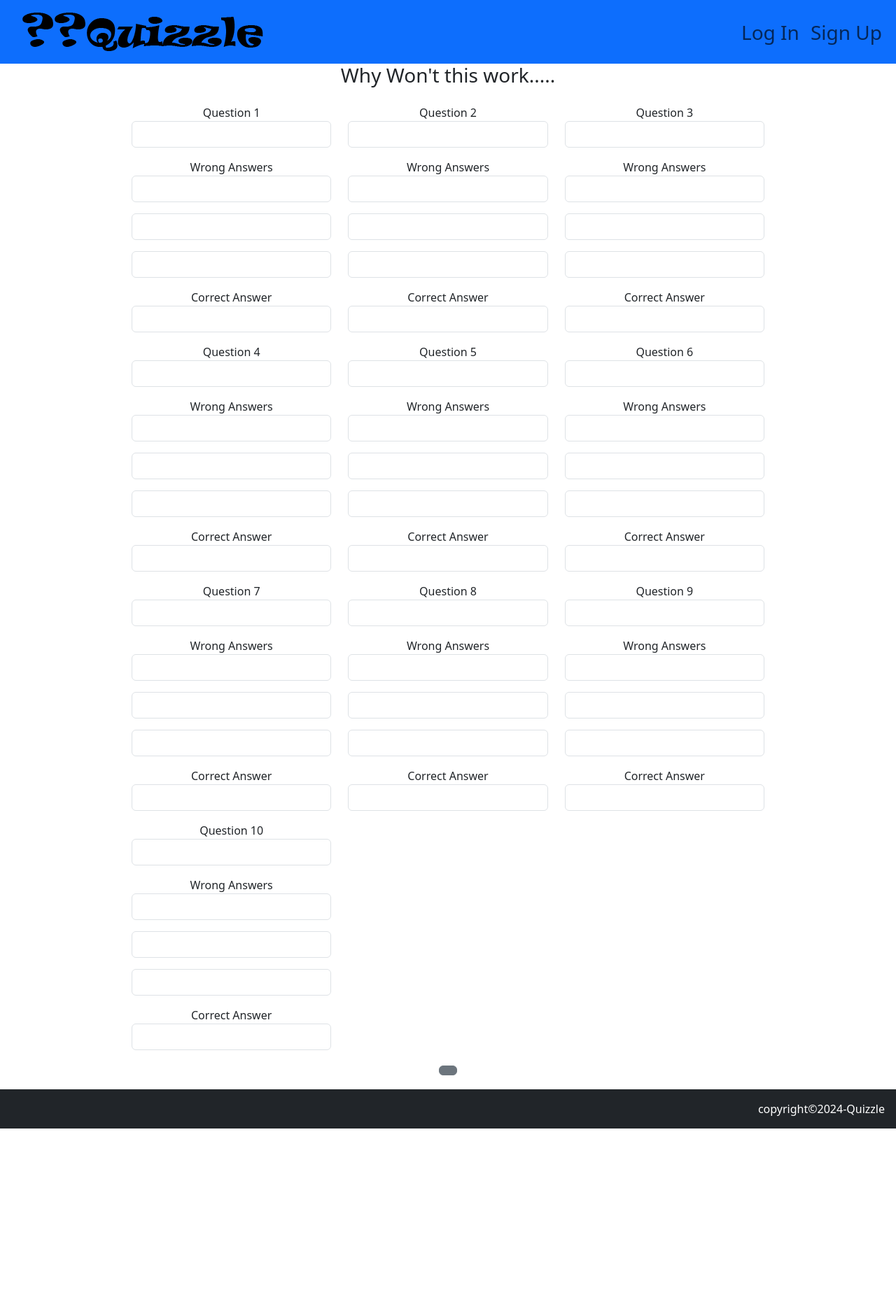
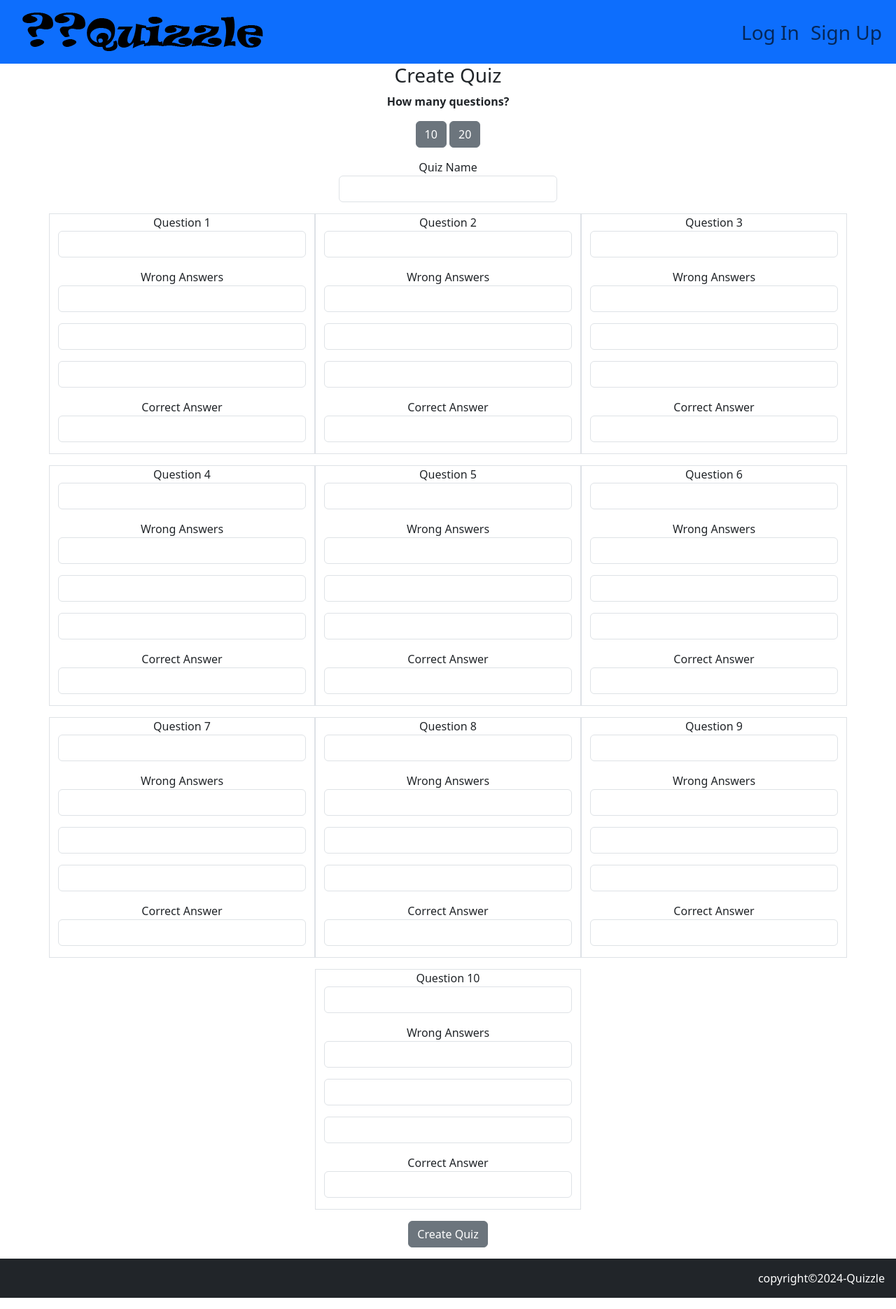
Before and after one commit to Jimbo8927/set09103, a Flask app: page /create-quiz/Q-A in a window 1280 px wide. Shown: the whole page at 70% size. Before the commit the page ends 1613 px from the top, so only its background shows below. Run offline with Flask 3, Linux system fonts and the light colour scheme; a user stored in the database is signed in; some libraries are stand-ins or nearby versions.

Commit message:
updated create quiz

```diff
--- a/routes.py
+++ b/routes.py
@@ -594,17 +594,28 @@ def listAdmin():
             flash("Couldn't retrieve user data")
             return redirect(url_for('home'))
 
-@app.route('/create-quiz')
+
+# create quiz - choose name and size of quiz
+@app.route('/create-quiz', methods =['GET','POST'])
 @requires_admin
 def createQuiz():
-    return render_template("create-quiz-title-size.html")
+    if request.method == "POST":
+        try:
+            raise valeError("error")
 
+        except:
+            flash("didn't work")
+            return redirect(url_for("createQuiz"))
+    else:
+        return render_template("create-quiz-Q-A.html")
+
+# create quiz - add questions and answers for quiz
 @app.route('/create-quiz/Q-A')
 @requires_admin
 def createQuizQandA():
-    quizName = "Why Won't this work....."
-    questionAmount = 10
-    return render_template("create-quiz-Q-A.html", quizName = quizName, qAmount = questionAmount)
+    quizName = "Harry Potter"
+    questionAmount = 20
+    return render_template("create-quiz-Q-A.html")
 
 
 # print config information to the user
--- a/static/js/quizzle.js
+++ b/static/js/quizzle.js
@@ -36,23 +36,47 @@ function checkPass(event) {
 
 function createQuizInputFields(numb) {
 
+    // fethces the id of the section to add the question and answer input fields
+    let quizSection = document.getElementById("quizInput");
+
+    // checks if the section has child nodes and removes them
+    while(quizSection.hasChildNodes()) {
+        quizSection.removeChild(quizSection.lastChild);
+    }
+
     let form = document.createElement("FORM");
     form.setAttribute("name", "quiz");
     form.setAttribute("method", "post");
 
     let outerDiv = document.createElement("DIV");
-    //outerDiv.setAttribute("class", "d-flex flex-wrap");
     outerDiv.setAttribute("class", "container");
 
     let rowDiv = document.createElement("DIV");
-    //outerDiv.setAttribute("class", "d-flex flex-wrap");
     rowDiv.setAttribute("class", "row");
+
+    // creates a label for each question
+    let quizNameLabel = document.createElement("LABEL");
+    quizNameLabel.setAttribute("name", "quizName-input");
+
+    // creates a text node and appends it to the label
+    let text0 = document.createTextNode("Quiz Name");
+    quizNameLabel.appendChild(text0);
+
+    // creates an input for the quiz name
+    let quizNameInput = document.createElement("INPUT");
+    quizNameInput.setAttribute("type", "text");
+    quizNameInput.setAttribute("class", "form-control w-25 mx-auto mb-3");
+    quizNameInput.setAttribute("style", "min-width: 300px");
+
+    form.appendChild(quizNameLabel);
+    form.appendChild(quizNameInput);
 
     for(let count = 0; count < numb; count++) {
 
         let innerDivs = document.createElement("DIV");
-        //innerDivs.setAttribute("class", "d-flex flex-column");
-        innerDivs.setAttribute("class", "col-4");
+        innerDivs.setAttribute("class", "col-4 mx-auto mb-3 border");
+        innerDivs.setAttribute("style", "min-width: 300px");
+        innerDivs.style.maxWidth = "500px";
 
         // creates a label for each question
         let questionLabel = document.createElement("LABEL");
@@ -127,20 +151,17 @@ function createQuizInputFields(numb) {
         // appends outerDiv to form
         form.appendChild(outerDiv);
 
-        //questionInput.setAttribute("", "")
-
     }
 
     // creates button, adds attributes
     let submitBtn = document.createElement("BUTTON")
     submitBtn.setAttribute("type", "submit");
     submitBtn.setAttribute("class", "btn btn-secondary");
+    submitBtn.textContent = "Create Quiz";
 
     // appends the button to the bottom of the form
     form.append(submitBtn);
 
-    // fethces the id of the section to add the question and answer input fields
     // appends the form created above to the section
-    let quizSection = document.getElementById("quizInput");
     quizSection.append(form);
 }
--- a/templates/create-quiz-Q-A.html
+++ b/templates/create-quiz-Q-A.html
@@ -1,18 +1,24 @@
 {% extends "baseTemplate.html" %}
 {% block content %}
 <script>
-    let quAmount = {{ qAmount }};
+
     window.onload = function loadFunction() {
-        createQuizInputFields(quAmount);
+        createQuizInputFields(10);
     }
 
 </script>
 
 <div class="m-auto text-center">
-    <h3> {{ quizName }} </h3>
+    <h3> Create Quiz </h3>
+    <strong><p>How many questions?</p></strong>
+    <button name="quiz-size" class="btn btn-secondary" type="button" onclick="createQuizInputFields(10)" value="10">10</button>
+    <button name="quiz-size" class="btn btn-secondary" type="button" onclick="createQuizInputFields(20)" value="20">20</button>
+
 </div>
 
-<div id="quizInput" class="w-75 p-3 text-center m-auto">
+
+
+<div id="quizInput" class="p-3 text-center m-auto">
 
 </div>
 
--- a/templates/create-quiz-title-size.html
+++ b/templates/create-quiz-title-size.html
@@ -3,11 +3,11 @@
 <div class="m-auto text-center">
     <form>
         <div class="m-auto text-center">
-            <label">Quiz Name</label>
-            <input type="text" id="quiz-name" name="quiz-name"></input>
+            <strong><label">Quiz Name</label></strong></br>
+            <input type="text" id="quiz-name" name="quiz-name"></input><br><br>
         </div>
 
-        <p>How many questions?</p>
+        <strong><p>How many questions?</p></strong>
         <button name="quiz-size" type="submit" value="10">10</button>
         <button name="quiz-size" type="submit" value="20">20</button>
     </form>
--- a/templates/navbar.html
+++ b/templates/navbar.html
@@ -11,7 +11,7 @@
 				    <a class="nav-link dropdown-toggle" href="#" role="button" data-bs-toggle="dropdown" aria-expanded="false">Quizzes</a>
                                     <ul class="dropdown-menu">
                                         <li><a class="dropdown-item" href="#">Quiz List</a></li>
-                                        <li><a class="dropdown-item" href="#">Create Quiz</a></li>
+                                        <li><a class="dropdown-item" href="/create-quiz">Create Quiz</a></li>
                                     </ul>
 				</li>
                                 {% if 'account_type' in session and session['account_type'] == 'admin' %}
```
Also changed, not shown: 3 other files.
